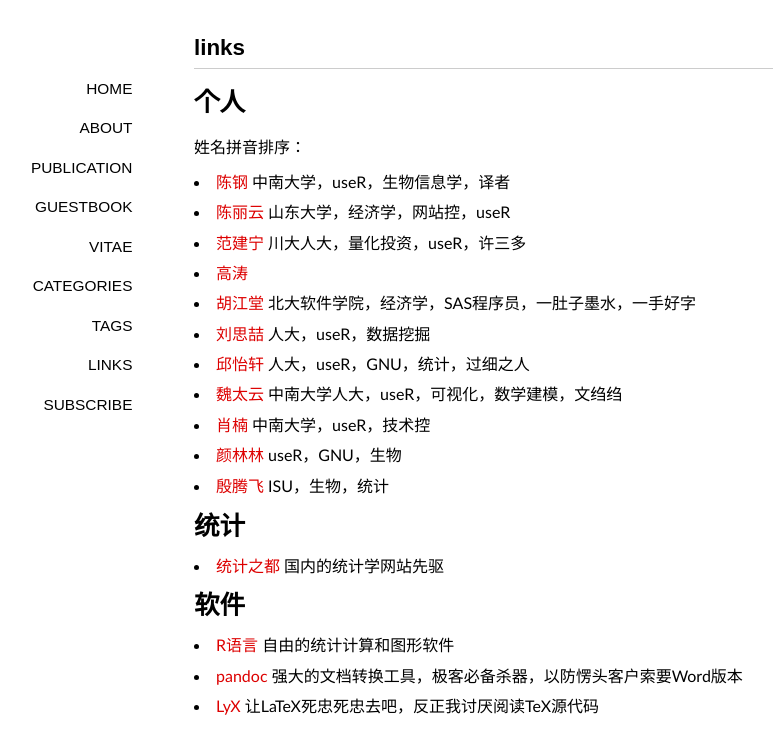
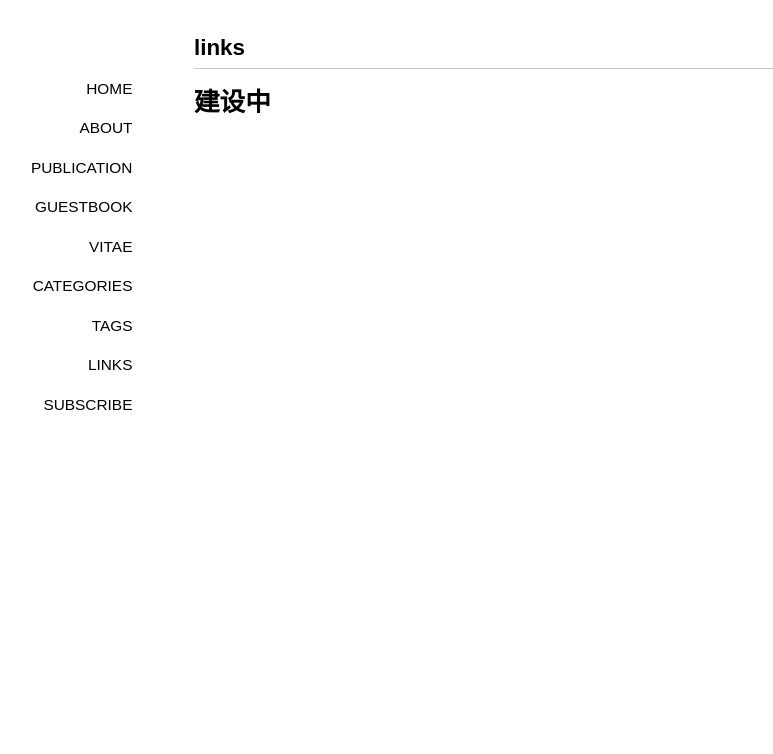
Before and after one commit to tolegalize/tolegalize.github.io, a Jekyll site: the page built from links/index.md, in a window 1280 px wide. Shown: the top 754 px of the page, without its empty margins (146-919 px from the left). Built offline with Jekyll 4.4.1, drawn with Linux system fonts in a browser that asks for light colours; nearby versions of some CDN libraries; some web fonts are replaced; Markdown is read by kramdown in place of the engine named in the settings.

Commit message:
links/index.md

```diff
--- a/links/index.md
+++ b/links/index.md
@@ -4,28 +4,4 @@ layout: page
 comments: yes
 ---
 
-# 个人
-
-姓名拼音排序：
-
-- [陈钢](http://www.gossipcoder.com/) 中南大学，useR，生物信息学，译者
-- [陈丽云](http://www.loyhome.cn/) 山东大学，经济学，网站控，useR
-- [范建宁](http://blog.cos.name/fan) 川大人大，量化投资，useR，许三多
-- [高涛](http://joegaotao.github.io)
-- [胡江堂](http://li-and-jiang.com/blog/) 北大软件学院，经济学，SAS程序员，一肚子墨水，一手好字
-- [刘思喆](http://www.bjt.name/) 人大，useR，数据挖掘
-- [邱怡轩](http://yixuan.cos.name/) 人大，useR，GNU，统计，过细之人
-- [魏太云](http://blog.cos.name/taiyun) 中南大学人大，useR，可视化，数学建模，文绉绉
-- [肖楠](http://www.road2stat.com/) 中南大学，useR，技术控
-- [颜林林](http://yanlinlin82.vicp.net/blog/) useR，GNU，生物
-- [殷腾飞](http://www.tengfei.name/) ISU，生物，统计
-
-# 统计
-
-- [统计之都](http://cos.name) 国内的统计学网站先驱
-
-# 软件
-
-- [R语言](http://www.r-project.org) 自由的统计计算和图形软件
-- [pandoc](http://johnmacfarlane.net/pandoc/) 强大的文档转换工具，极客必备杀器，以防愣头客户索要Word版本
-- [LyX](http://www.lyx.org) 让LaTeX死忠死忠去吧，反正我讨厌阅读TeX源代码
+# 建设中
```
